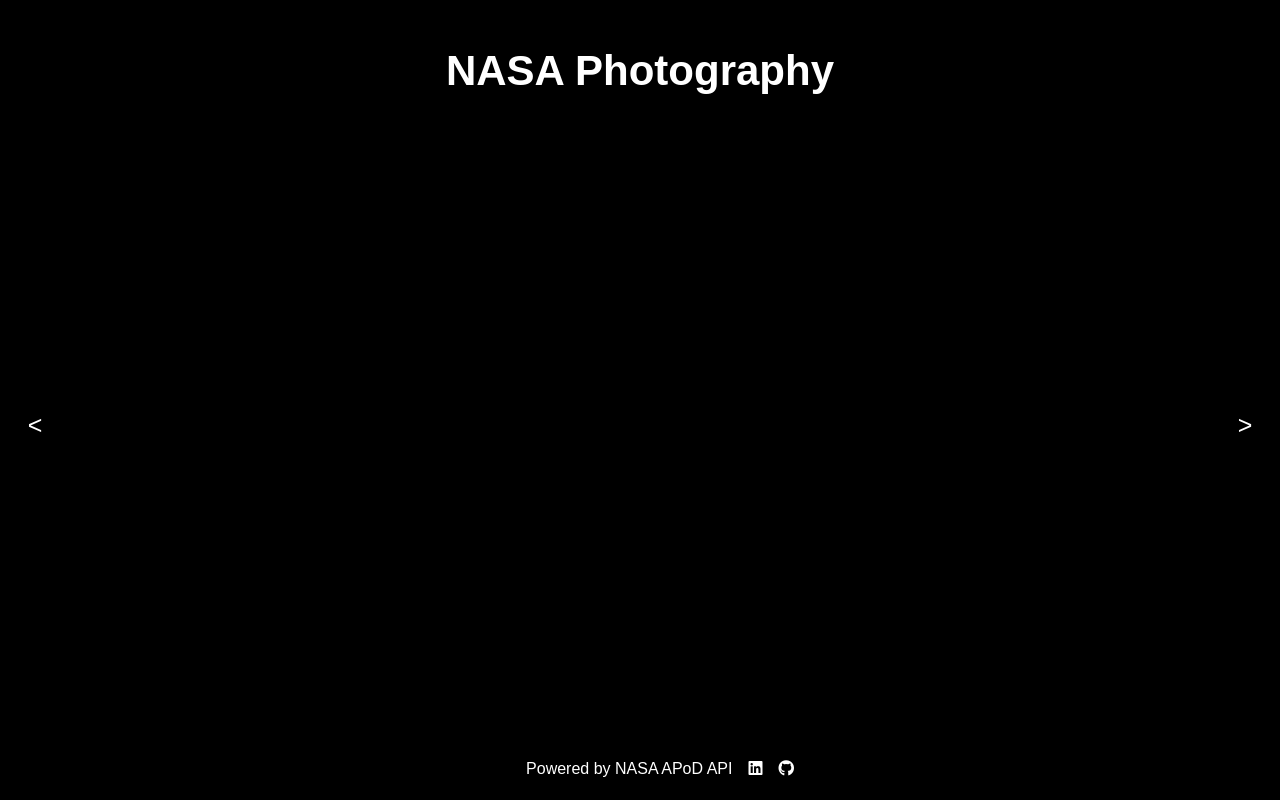
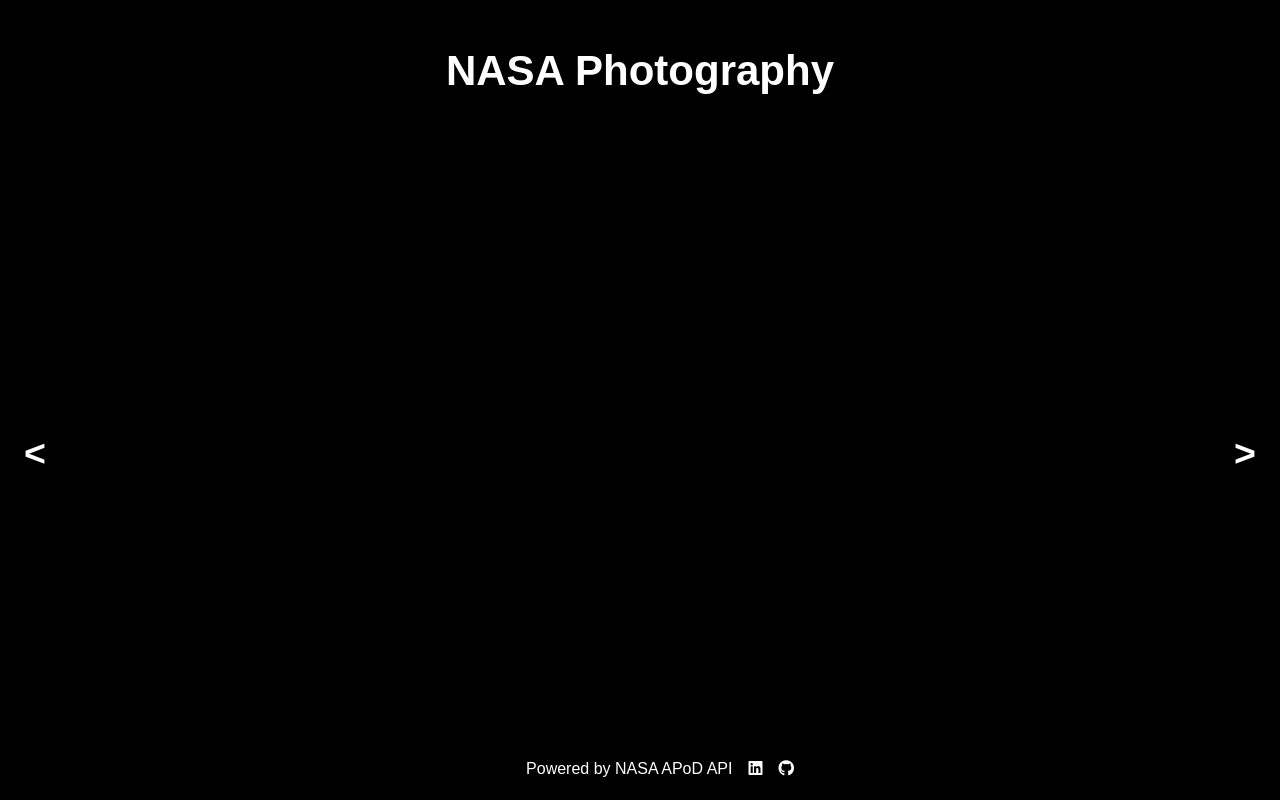
Before and after one commit to onerivas/NASAPhoto, a plain HTML site: page NASA-app/index.html in a window 1280 px wide. Drawn offline with nearby package versions, Linux system fonts and the light colour scheme; no server answers; a web font is replaced by a local one.

Commit message:
resize back forward arrows

```diff
--- a/NASA-app/index.html
+++ b/NASA-app/index.html
@@ -17,9 +17,9 @@
 <body>
   <div class="container">
     <div class="header">
-      <button id='previousBtn' type="button" name="last"><</button>
+      <button id='previousBtn' type="button" name="last"><h2><</h2></button>
       <h1>NASA Photography</h1>
-      <button id='nextBtn' type="button" name="next">></button>
+      <button id='nextBtn' type="button" name="next"><h2>></h2></button>
 
     </div>
     <div class="gallery">
@@ -27,7 +27,6 @@
       <div id="modal">
         <div id="modal-image">
           <div id="close-modal">
-
             <div id="explanation"></div>
         </div>
       </div>
```
Also changed, not shown: NASA-app/app.js (line endings or trailing spaces).
